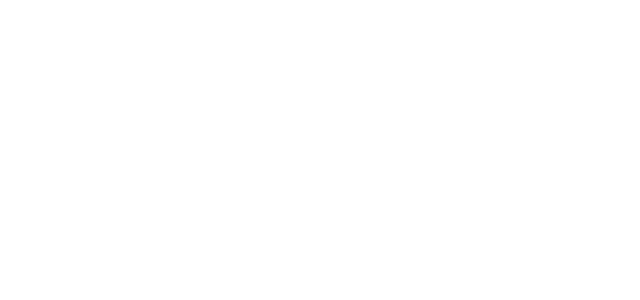
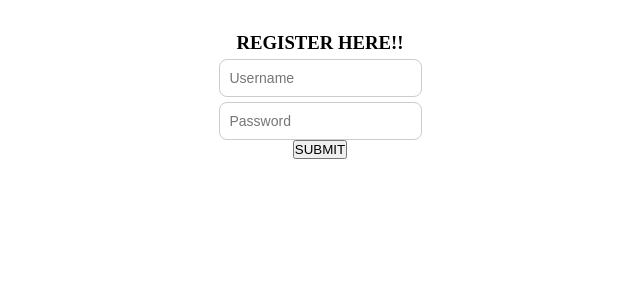
Before and after one commit to dhar-san/Event_Management_Frontend, a React (Vite) app: page /Register in a window 1280 px wide. Before the commit this address had no page. Shown: the top 300 px of the page, without its empty margins (320-960 px from the left). Built offline with nearby package versions, Linux system fonts and the light colour scheme.

Commit message:
Aharshan_Modified

```diff
--- a/package.json
+++ b/package.json
@@ -10,6 +10,7 @@
     "preview": "vite preview"
   },
   "dependencies": {
+    "axios": "^1.11.0",
     "react": "^19.1.1",
     "react-dom": "^19.1.1",
     "react-icons": "^5.5.0",
--- a/src/Login.jsx
+++ b/src/Login.jsx
@@ -1,37 +1,68 @@
-import React from 'react'
-import { FaFacebook, FaGoogle, FaXTwitter } from "react-icons/fa6";
-import {BrowserRouter,Routes,Route,Link}from 'react-router-dom';
-
-
+import React, { useState } from 'react'
+import { FaFacebook, FaGoogle } from "react-icons/fa6";
+import { useNavigate } from 'react-router-dom';
+import axios from "axios";
 
 function Login() {
+  const [username, setUsername] = useState("");
+  const [password, setPassword] = useState("");
+  const [message, setMessage] = useState("");
+  const navigate = useNavigate();   // ✅ useNavigate hook
+
+  const handleSubmit = async (e) => {
+    e.preventDefault();
+    try {
+      const res = await axios.post("http://localhost:3000/login", {
+        username,
+        password,
+      });
+      setMessage(res.data.message);
+
+      if (res.data.message === "Login successful") {
+        navigate("/event_home_page"); // ✅ smooth navigation, no reload
+      }
+    } catch (err) {
+      setMessage("Server error, try again later");
+    }
+  };
+
   return (
     <div className='login_page'>
       <h3 className='login_text'>LOGIN</h3>
       <div className='forms'>
-          <form>
+        <form onSubmit={handleSubmit}>
           <label>USERNAME :</label>
-            <input type="text"/><br></br><br></br>
+          <input
+            type="text"
+            value={username}
+            onChange={(e) => setUsername(e.target.value)}
+          /><br /><br />
+
           <label>PASSWORD :</label>
-            <input type="password"/><br></br>
-            <Link to="/event_home_page" className='login_submit'>SUBMIT</Link>
-           {/* <p className='submit_in_login'>SUBMIT</p> */}
+          <input
+            type="password"
+            value={password}
+            onChange={(e) => setPassword(e.target.value)}
+          /><br />
+
+          <button type="submit" className='login_submit'>SUBMIT</button>
         </form>
       </div>
+
+      {message && <p style={{color:"red"}}>{message}</p>}
+
       <p className='or_text'>OR</p>
-      <p ><b>SIGN IT WITH</b></p>
-      <div  className="icons">
+      <p><b>SIGN IT WITH</b></p>
+      <div className="icons">
         <a href="https://www.google.com" target="_blank" rel="noopener noreferrer">
           <FaGoogle style={{color:"black"}}/>
         </a>
-
         <a href="https://www.facebook.com" target="_blank" rel="noopener noreferrer">
           <FaFacebook style={{color:"black"}}/>
         </a>
       </div>
-
     </div>
   )
 }
 
-export default Login
+export default Login;
--- a/src/Main_Page.jsx
+++ b/src/Main_Page.jsx
@@ -14,7 +14,7 @@
           <Link to="/Login" className='login_button'>LOGIN</Link>
 
           <p className='or'>OR</p>
-          <p className='register_button'>REGISTER</p>
+          <Link to ='/Register' className='register_button'>REGISTER</Link>
         </div>
       </div>
     </>
--- /dev/null
+++ b/src/Register_Page.jsx
@@ -0,0 +1,50 @@
+import React, { useState } from "react";
+import axios from "axios";
+import { useNavigate } from "react-router-dom";
+import { Link } from "react-router-dom";
+
+function Register() {
+  const [username, setUsername] = useState("");
+  const [password, setPassword] = useState("");
+  const [message, setMessage] = useState("");
+  const navigate = useNavigate();
+
+  const handleRegister = async (e) => {
+    e.preventDefault();
+    try {
+      const res = await axios.post("http://localhost:3000/register", { username, password });
+      setMessage(res.data.message);
+
+      // backend return "User registered successfully"
+      if (res.data.message === "User registered successfully") {
+        navigate("/Login"); // redirect to login page
+      }
+    } catch (err) {
+      setMessage("Server error, try again later");
+    }
+  };
+
+  return (
+    <div className="register_page">
+      <h3>REGISTER HERE!!</h3>
+      <form onSubmit={handleRegister}>
+        <input
+          type="text"
+          placeholder="Username"
+          value={username}
+          onChange={(e) => setUsername(e.target.value)}
+        /><br />
+        <input
+          type="password"
+          placeholder="Password"
+          value={password}
+          onChange={(e) => setPassword(e.target.value)}
+        /><br />
+        <button type="submit">SUBMIT</button>
+      </form>
+      {message && <p>{message}</p>}
+    </div>
+  );
+}
+
+export default Register;
--- a/src/main.jsx
+++ b/src/main.jsx
@@ -19,6 +19,8 @@
 import ConformationBillie from './ConformationBillie.jsx'
 import Coldplay_concert from './Coldplay_concert.jsx'
 import ConformationColdPlay from './ConformationColdPlay.jsx'
+import Register from './Register_Page.jsx'
+
 createRoot(document.getElementById('root')).render(
   <>
       <BrowserRouter>
@@ -39,8 +41,7 @@
         <Route path="/conformationPageBillie" element={<ConformationBillie/>}/>
         <Route path="/cold_concert" element={<Coldplay_concert/>}/>
         <Route path="/conformationPageColdPlay" element={<ConformationColdPlay/>}/>
-
-
+     <Route path="/Register" element={<Register />} />
       </Routes>
     </BrowserRouter>
  </>
```
Also changed, not shown: 1 other file (tests, documents, lock files or other folders). Lines whose indentation alone changed are shown as unchanged.
